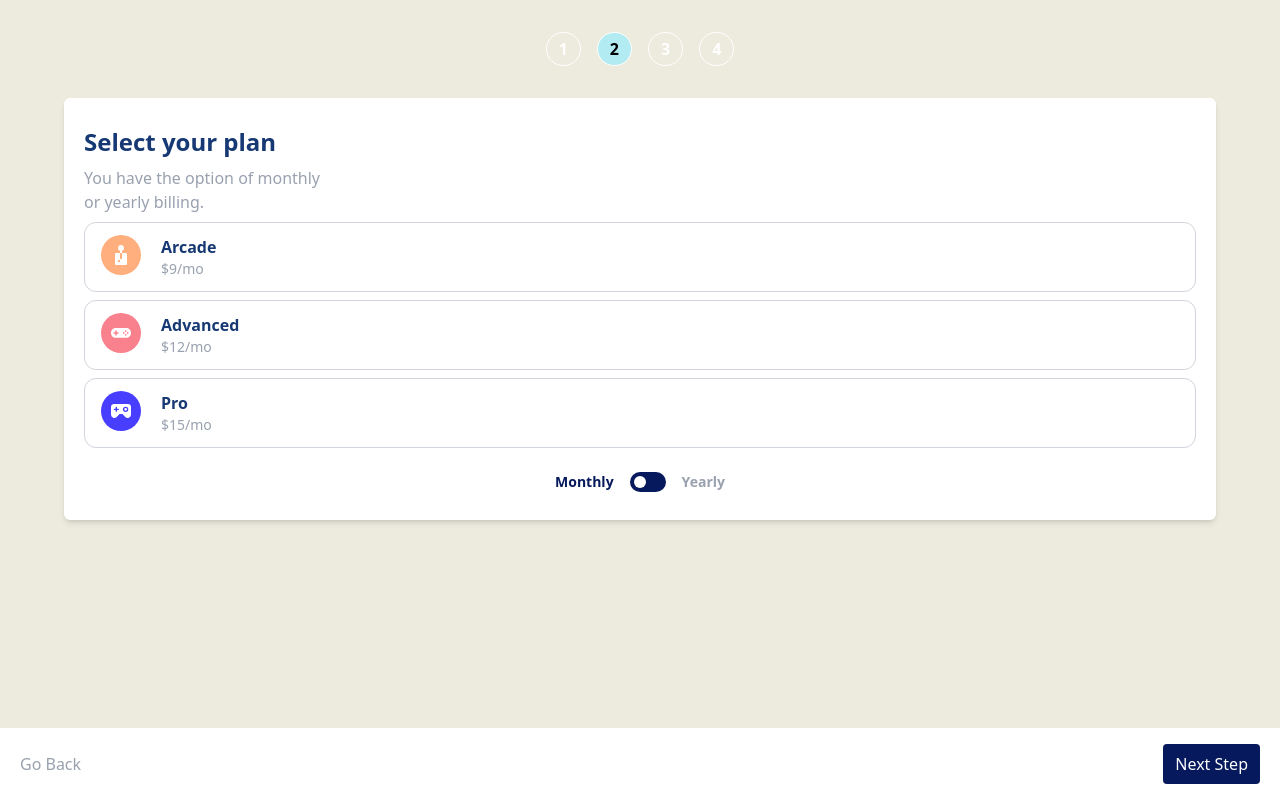
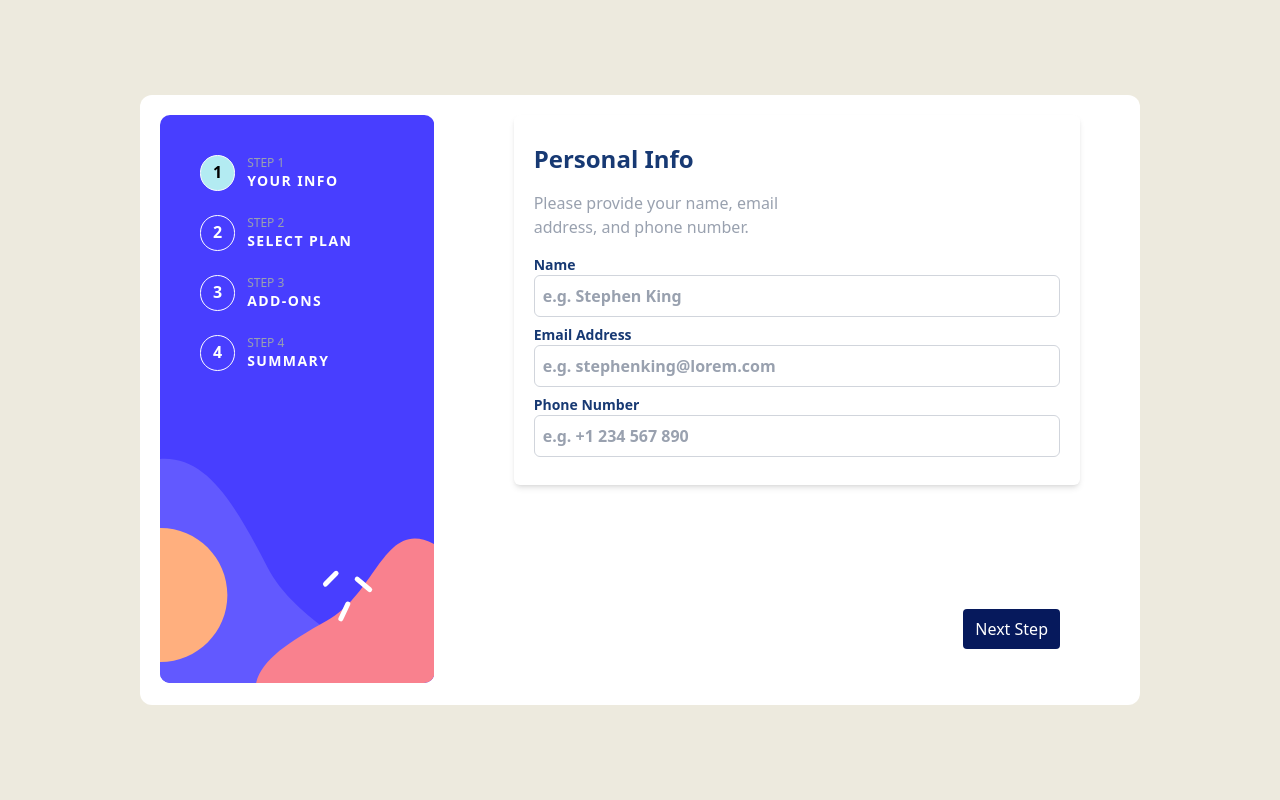
Before and after one commit to Rezzzero/multi-step-form, a React (Vite) app: page / in a window 1280 px wide. Built offline with nearby package versions, Linux system fonts and the light colour scheme.

Commit message:
update layout and styles for responsebility

```diff
--- a/src/App.tsx
+++ b/src/App.tsx
@@ -8,6 +8,16 @@ import { Confirm } from "./components/step/confirm/Confirm";
 import { usePersonal } from "./hooks/usePersonal";
 import { validateFields } from "./utils/utils";
 import { PlanData } from "./types/types";
+import backgroundImg from "../src/assets/images/bg-sidebar-desktop.svg";
+
+const stepsDesc = {
+  1: "YOUR INFO",
+  2: "SELECT PLAN",
+  3: "ADD-ONS",
+  4: "SUMMARY",
+} as {
+  [key: number]: string;
+};
 
 function App() {
   const {
@@ -24,7 +34,7 @@ function App() {
     addOns: [],
   });
   const [selectPlanError, setSelectPlanError] = useState(false);
-  const [currentStep, setCurrentStep] = useState(2);
+  const [currentStep, setCurrentStep] = useState(1);
   const steps = [1, 2, 3, 4];
   const [confirmed, setConfirmed] = useState(false);
 
@@ -69,17 +79,27 @@ function App() {
   };
 
   return (
-    <div className="container mx-auto flex flex-col h-screen pt-8 items-center">
-      <div className="flex gap-4 text-white mb-8">
+    <div className="h-screen flex items-center justify-center">
+      <div className="container flex flex-col lg:relative lg:flex-row lg:gap-20 lg:pl-5 lg:pr-15 lg:bg-white h-screen lg:max-h-[610px] lg:max-w-[1000px] pt-8 lg:pt-5 lg:pb-5 lg:rounded-xl items-center lg:items-start">
+        <div
+          className={`flex lg:flex-col lg:h-full lg:w-[370px] lg:bg-[url(../src/assets/images/bg-sidebar-desktop.svg)] lg:bg-no-repeat lg:p-10  gap-6 text-white mb-8`}
+        >
           {steps.map((step) => {
             return (
+              <div key={step} className="flex lg:gap-3">
                 <div
-              key={step}
                   className={`${
                     currentStep === step ? "bg-[#b3ebf2] text-black" : ""
-              } border-1 border-white rounded-full p-1 px-3`}
+                  } border-1 border-white rounded-full p-1 px-3 lg:max-w-[36px] lg:max-h-[36px]`}
                 >
                   <h1 className="font-bold">{step}</h1>
+                </div>
+                <div className="hidden lg:block flex flex-col">
+                  <h3 className="text-gray-400 text-xs">STEP {step}</h3>
+                  <p className="font-bold text-sm tracking-widest">
+                    {stepsDesc[step]}
+                  </p>
+                </div>
               </div>
             );
           })}
@@ -121,6 +141,7 @@ function App() {
           />
         )}
       </div>
+    </div>
   );
 }
 
--- a/src/components/step-navigation/StepNavigation.tsx
+++ b/src/components/step-navigation/StepNavigation.tsx
@@ -8,7 +8,7 @@ export const StepNavigation = ({
 }: StepNavigationTypes) => {
   return (
     <div
-      className={`flex bg-white w-full h-[72px] py-4 px-5 ${
+      className={`flex bg-white w-full h-[72px] lg:w-[566px] lg:absolute lg:bottom-10 lg:right-15 py-4 px-5 ${
         currentStep > 1 ? "justify-between" : "justify-end"
       }`}
     >
```
Lines whose indentation alone changed are shown as unchanged.
